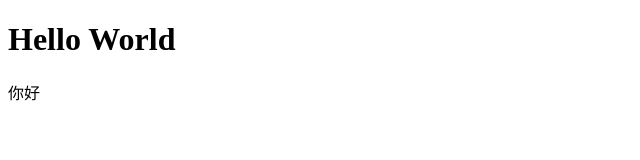
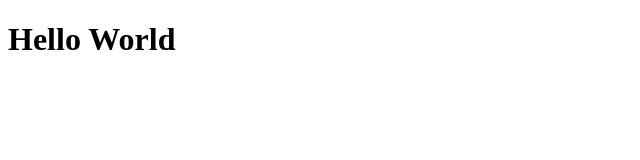
Before and after one commit to zzq675691988/zzq_test, a plain HTML site: page demo1.html in a window 1280 px wide. Shown: the full height of the page, 0-640 px from the left. Drawn offline with Linux system fonts and the light colour scheme.

Commit message:
add branch zzq

```diff
--- a/demo1.html
+++ b/demo1.html
@@ -6,6 +6,5 @@
 	</head>
 	<body>
 		<h1>Hello World</h1>
-		<div>你好</div>
 	</body>
 </html>
```
